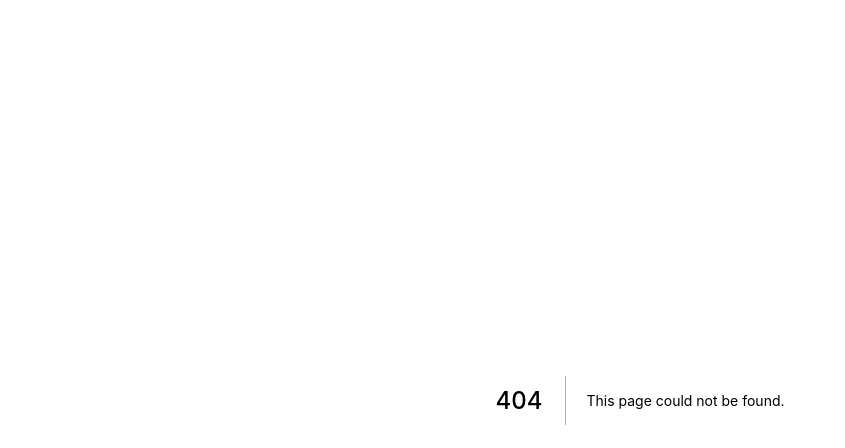
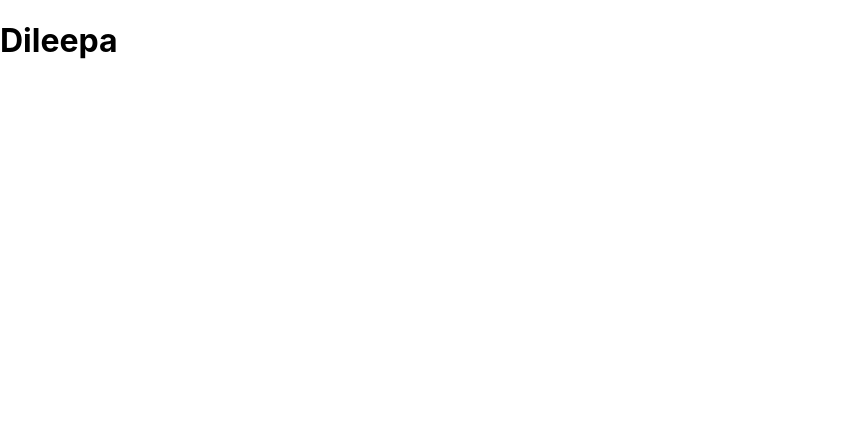
Before and after one commit to dilipchandima/next-blog, a Next.js app: page /blog in a window 1280 px wide. Before the commit this address had no page. Shown: the top 448 px of the page, without its empty margins (0-845 px from the left). Built offline with nearby package versions, Linux system fonts and the light colour scheme.

Commit message:
create src file and blog page

```diff
--- a/pages/_app.js
+++ /dev/null
@@ -1,7 +0,0 @@
-import '../styles/globals.css'
-
-function MyApp({ Component, pageProps }) {
-  return <Component {...pageProps} />
-}
-
-export default MyApp
--- /dev/null
+++ b/src/pages/_app.js
@@ -0,0 +1,7 @@
+import "../styles/globals.css";
+
+function MyApp({ Component, pageProps }) {
+  return <Component {...pageProps} />;
+}
+
+export default MyApp;
--- /dev/null
+++ b/src/pages/blog/index.js
@@ -0,0 +1,9 @@
+import React from "react";
+
+const Blog = () => (
+  <div>
+    <h1>Dileepa</h1>
+  </div>
+);
+
+export default Blog;
```
Also changed, not shown: src/pages/api/hello.js (renamed from pages/api/hello.js), src/pages/index.js (renamed from pages/index.js), src/styles/Home.module.css (renamed from styles/Home.module.css), src/styles/globals.css (renamed from styles/globals.css).
